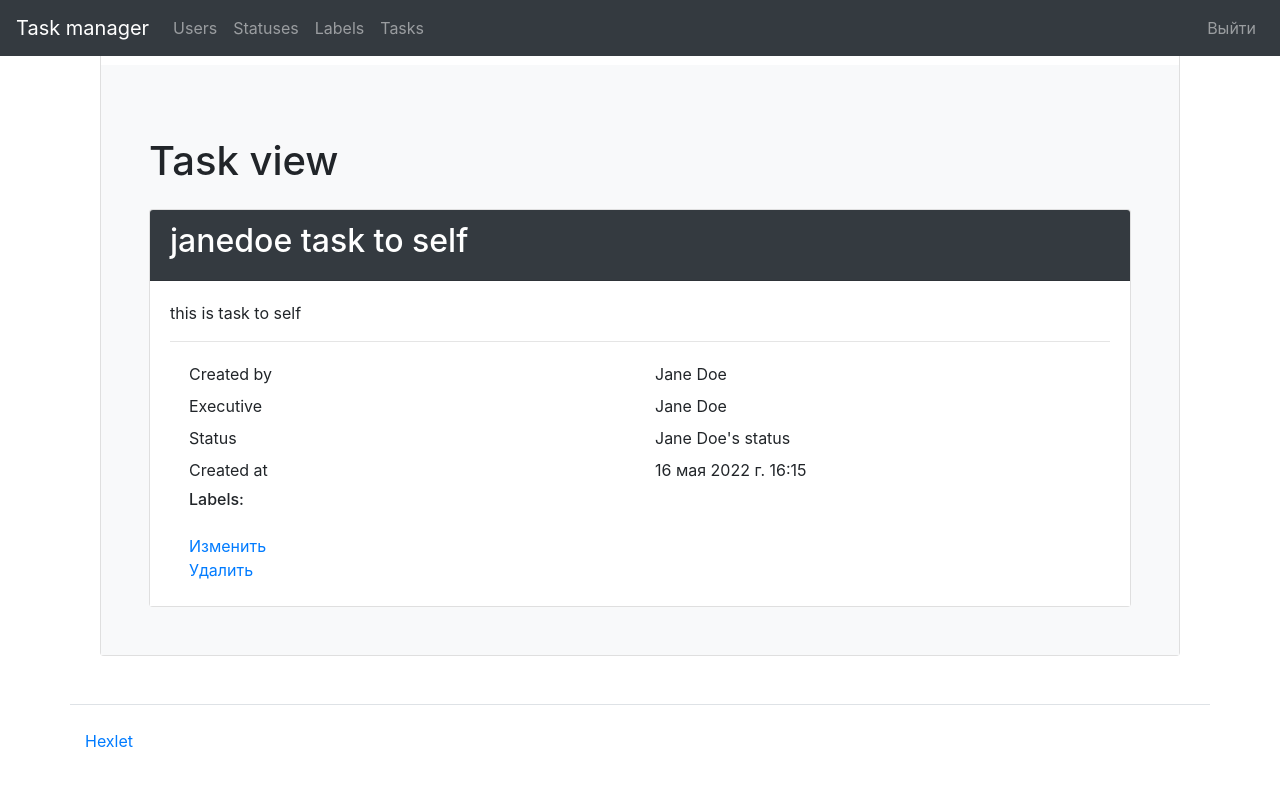
After one commit to Maroosha/python-project-lvl4, a Django app: page /tasks/1/ in a window 1280 px wide. The commit adds this page. Run offline with Django 4.2, Linux system fonts and the light colour scheme; a user stored in the database is signed in; data comes from the database, SQL or seed files in the repository; data that the repository does not hold is empty; parts of the project's set-up code (start-up, migrations or seed data) failed here and were passed over; some libraries are stand-ins or nearby versions.

Commit message:
Add Task viewer

```diff
--- a/task_manager/tasks/constants.py
+++ b/task_manager/tasks/constants.py
@@ -8,6 +8,7 @@ BUTTON_TEXT = 'button_text'
 CREATE_BUTTON = gettext_lazy('Create')
 CHANGE_BUTTON = gettext_lazy('Change')
 DELETE_BUTTON = gettext_lazy('Yes, delete')
+SHOW_BUTTON = gettext_lazy('Show')
 
 # Filters
 EXECUTIVE_LABEL = gettext_lazy('Executive')
@@ -48,6 +49,7 @@ TASK_CREATED_AT = gettext_lazy('Created at')
 
 # Templates
 TASK_LIST_TEMPLATE = 'tasks.html'
+TASK_VIEW_TEMPLATE = 'task_view.html'
 FORM_TEMPLATE = 'form.html'
 DELETE_TEMPLATE = 'delete.html'
 VERBOSE_NAME = gettext_lazy('Task')
@@ -55,7 +57,7 @@ VERBOSE_NAME_PL = gettext_lazy('Tasks')
 
 # Titles
 TASK_LIST_TITLE = gettext_lazy('Tasks')
+TASK_VIEW_TITLE = gettext_lazy('Task view')
 CREATE_TASK_TITLE = gettext_lazy('Create a task')
 CHANGE_TASK_TITLE = gettext_lazy('Change a task')
 DELETE_TASK_TITLE = gettext_lazy('Delete a task')
-SHOW_BUTTON = gettext_lazy('Show')
--- a/task_manager/tasks/urls.py
+++ b/task_manager/tasks/urls.py
@@ -1,5 +1,11 @@
 from django.urls import path
-from .views import TaskList, CreateTask, ChangeTask, DeleteTask
+from .views import (
+    TaskList,
+    TaskView,
+    CreateTask,
+    ChangeTask,
+    DeleteTask,
+)
 
 app_name = 'tasks'
 urlpatterns = [
@@ -7,4 +13,5 @@ urlpatterns = [
     path('create/', CreateTask.as_view(), name='create'),
     path('<int:pk>/update/', ChangeTask.as_view(), name='change'),
     path('<int:pk>/delete/', DeleteTask.as_view(), name='delete'),
+    path('<int:pk>/', TaskView.as_view(), name='viewer'),
 ]
--- a/task_manager/tasks/views.py
+++ b/task_manager/tasks/views.py
@@ -2,7 +2,7 @@ from django.contrib.auth.mixins import LoginRequiredMixin
 from django.contrib import messages
 from django.contrib.messages.views import SuccessMessageMixin
 from django.shortcuts import redirect
-from django.views.generic import CreateView, DeleteView, UpdateView
+from django.views.generic import CreateView, DeleteView, DetailView, UpdateView
 from django_filters.views import FilterView
 from django.urls import reverse_lazy
 from django.contrib.auth import get_user_model
@@ -21,12 +21,15 @@ from .constants import (
     DELETE_TASK_TITLE,
     ERROR_DELETE_TASK_BY_NONCREATOR,
     FORM_TEMPLATE,
+    LABEL,
     SHOW_BUTTON,
     TASK_CHANGED,
     TASK_CREATED,
     TASK_DELETED,
     TASK_LIST_TEMPLATE,
     TASK_LIST_TITLE,
+    TASK_VIEW_TEMPLATE,
+    TASK_VIEW_TITLE,
 )
 
 User = get_user_model()
@@ -40,10 +43,24 @@ class TaskList(LoginRequiredMixin, FilterView):
     filterset_class = FilterTasks
 
     def get_context_data(self, **kwargs):
-        "Define the title and button text."
+        "Set the title and button text."
         context = super().get_context_data(**kwargs)
         context[BUTTON_NAME_TITLE] = TASK_LIST_TITLE
         context[BUTTON_TEXT] = SHOW_BUTTON
+        return context
+
+
+class TaskView(LoginRequiredMixin, DetailView):
+    "View task details."
+    model = Task
+    template_name = TASK_VIEW_TEMPLATE
+    context_object_name = 'task_view'
+
+    def get_context_data(self, **kwargs):
+        "Set the title and labels."
+        context = super().get_context_data(**kwargs)
+        context[BUTTON_NAME_TITLE] = TASK_VIEW_TITLE
+        context[LABEL] = self.get_object().labels.all()
         return context
 
 
--- /dev/null
+++ b/templates/task_view.html
@@ -0,0 +1,59 @@
+{% extends "base.html" %}
+{% load i18n %}
+{% load bootstrap4 %}
+{% load static %}
+{% block content %}
+<div class="container wrapper flex-grow-1">
+    <div class="card">
+        <div class="card-body p-5 bg-light mt-5 pt-4 pb-16">
+            <h1 class="my-4">
+                {{ title }}
+            </h1>
+            <div class="card">
+                <div class="card-header bg-dark text-white">
+                    <h2>{{ task_view.name }}</h2>
+                </div>
+                <div class="card-body bg-white">
+                    <p>{{ task_view.description }}</p>
+                    <hr>
+                    <div class="container">
+                        <div class="row p-1">
+                            <div class="col">{% translate "Created by" %}</div>
+                            <div class="col">{{ task_view.created_by }}</div>
+                        </div>
+                        <div class="row p-1">
+                            <div class="col">{% translate "Executive" %}</div>
+                            <div class="col">{{ task_view.executive }}</div>
+                        </div>
+                        <div class="row p-1">
+                            <div class="col">{% translate "Status" %}</div>
+                            <div class="col">{{ task_view.status }}</div>
+                        </div>
+                        <div class="row p-1">
+                            <div class="col">{% translate "Created at" %}</div>
+                            <div class="col">{{ task_view.created_at }}</div>
+                        </div>
+                        <div class="row p-1">
+                            <div class="col">
+                                <h6>{% translate "Labels:" %}</h6>
+                                <ul>
+                                    {% for label in labels %}
+                                    <li>{{ label.name }}</li>
+                                    {% endfor %}
+                                </ul>
+                            </div>
+                        </div>
+                        <div class="row p-1">
+                            <div class="col">
+                                <a href="{% url 'tasks:change' task_view.id %}">{% translate "Change" %}</a>
+                                <br>
+                                <a href="{% url 'tasks:delete' task_view.id %}">{% translate "Delete" %}</a>
+                              </div>
+                        </div>
+                    </div>
+                </div>
+            </div>
+        </div>
+    </div>
+</div>
+{% endblock %}
--- a/templates/tasks.html
+++ b/templates/tasks.html
@@ -37,7 +37,9 @@
                     {% for task in tasks %}
                     <tr>
                         <td>{{ task.id }}</td>
-                        <td>{{ task.name }}</td>
+                        <td>
+                            <a href="{% url 'tasks:viewer' task.id %}">{{ task.name }}</a>
+                        </td>
                         <td>{{ task.status }}</td>
                         <td>{{ task.created_by }}</td>
                         <td>{{ task.executive }}</td>
```
Also changed, not shown: locale/ru/LC_MESSAGES/django.po.
